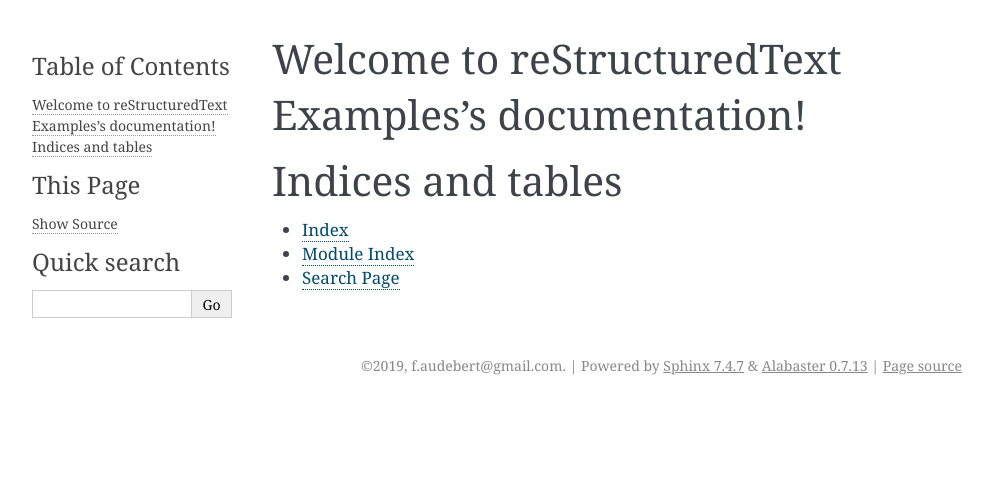
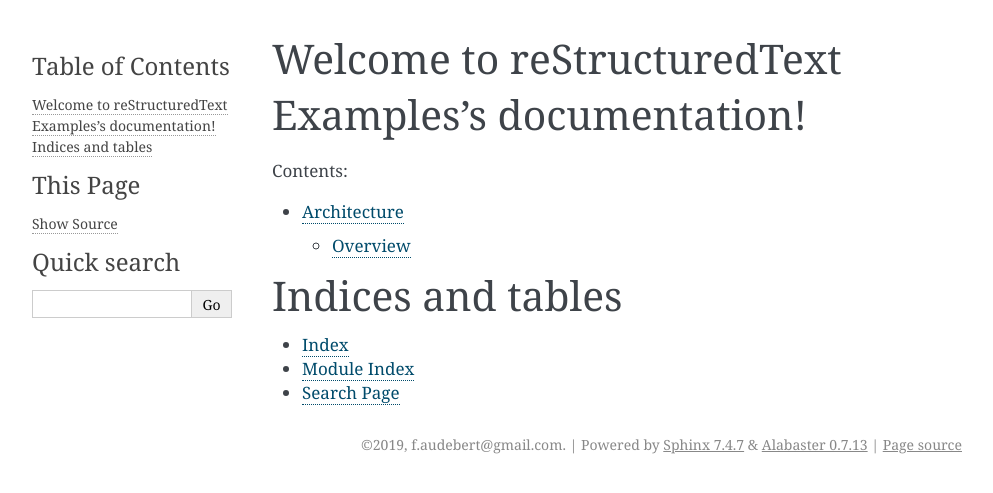
Before and after one commit to faudebert/dummy, a Sphinx documentation site: the page built from docs/source/index.rst, in a window 1280 px wide. Shown: the top 493 px of the page, without its empty margins (148-1141 px from the left). Built offline with Sphinx 7.4.7, drawn with Linux system fonts in a browser that asks for light colours.

Commit message:
docs: add dummy doc

```diff
--- /dev/null
+++ b/docs/source/arch/index.rst
@@ -0,0 +1,11 @@
+############
+Architecture
+############
+
+Architecture index page.
+
+.. toctree::
+   :maxdepth: 2
+   :caption: Contents:
+
+   overview
--- /dev/null
+++ b/docs/source/arch/overview.rst
@@ -0,0 +1,5 @@
+********
+Overview
+********
+
+Architecture overview.
--- a/docs/source/index.rst
+++ b/docs/source/index.rst
@@ -10,6 +10,8 @@ Welcome to reStructuredText Examples's documentation!
    :maxdepth: 2
    :caption: Contents:
 
+   arch/index
+
 
 
 Indices and tables
```
